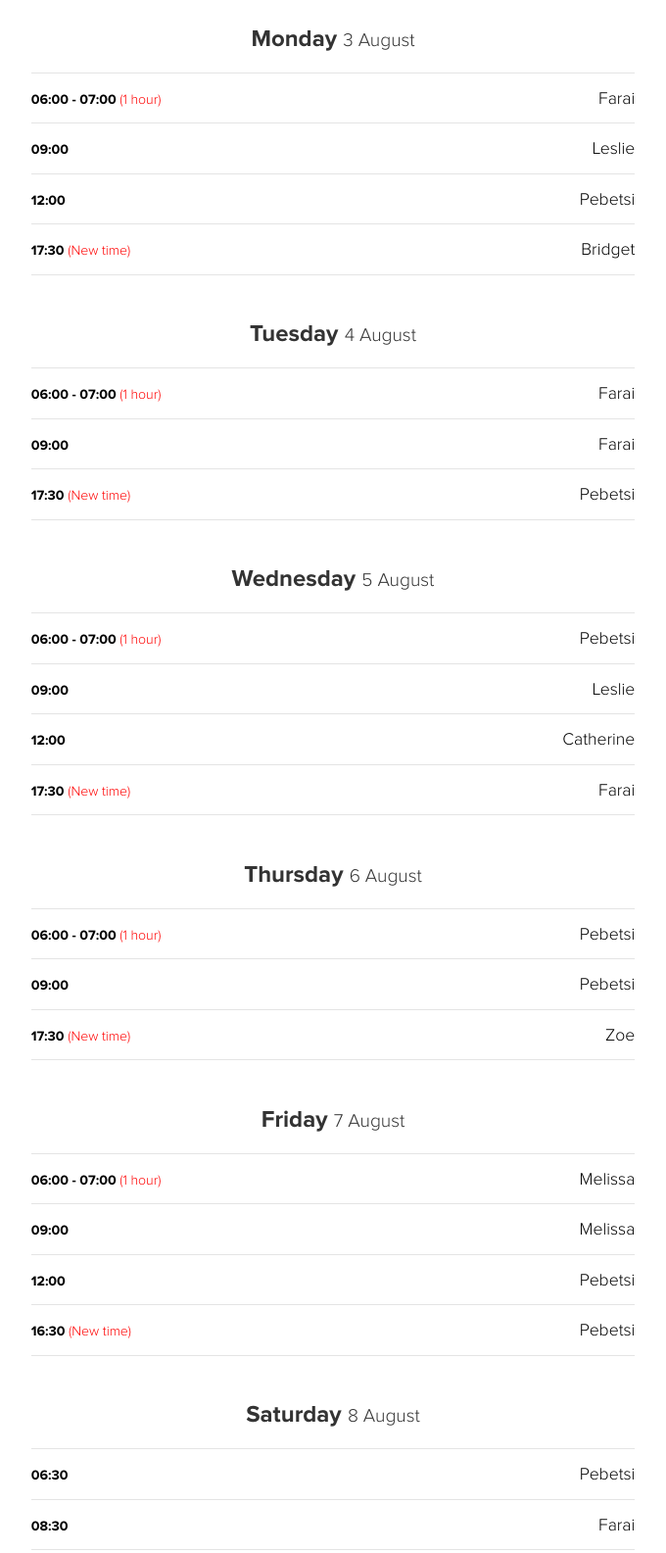
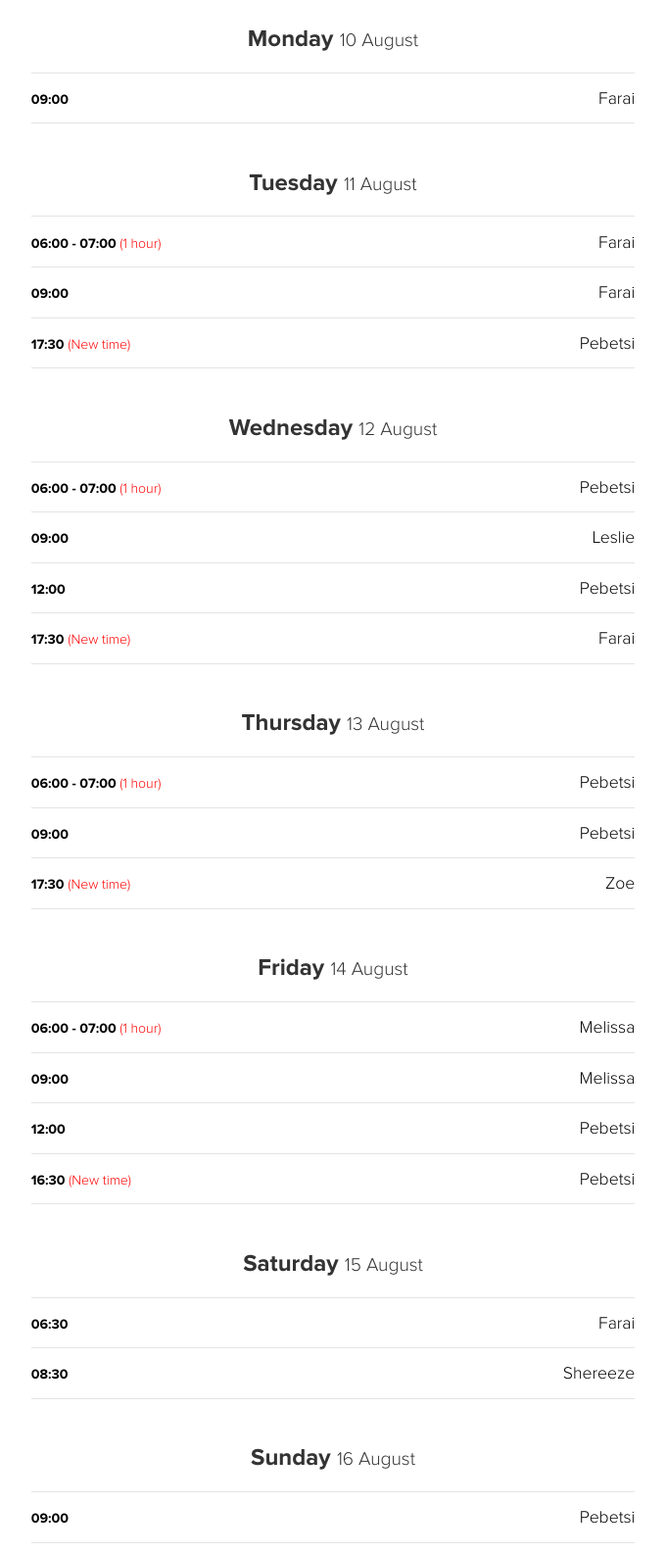
Before and after one commit to heyfarai/bikram, a website: page views/classes.html in a window 1280 px wide. Shown: the part 336-1921 px from the top of the page at 98% size, without its empty margins (300-980 px from the left). Drawn offline with nearby package versions, Linux system fonts and the light colour scheme; files that its build step writes are made by us from their sources.

Commit message:
August week 2

```diff
--- a/views/classes.html
+++ b/views/classes.html
@@ -19,26 +19,14 @@
                         <div class="row">
                             <div class="col-sm-8 col-sm-offset-2">
                                 <ul class="class-list list-unstyled">
-                                    <li class="class-date"><h3><strong>Monday</strong> <span>3 August</span></h3></li>
-                                    <li>
-                                        <span class="class-time">06:00 - <strong>07:00</strong> <span>(1 hour)</span></span>
-                                        <span class="class-teacher pull-right">Farai</span>
-                                    </li>
+                                    <li class="class-date"><h3><strong>Monday</strong> <span>10 August</span></h3></li>
                                     <li>
                                         <span class="class-time">09:00</span>
-                                        <span class="class-teacher pull-right">Leslie</span>
-                                    </li>
-                                    <li>
-                                        <span class="class-time">12:00</span>
-                                        <span class="class-teacher pull-right">Pebetsi</span>
-                                    </li>
-                                    <li>
-                                        <span class="class-time">17:30 <span>(New time)</span></span>
-                                        <span class="class-teacher pull-right">Bridget</span>
+                                        <span class="class-teacher pull-right">Farai</span>
                                     </li>
                                 </ul>
                                 <ul class="class-list list-unstyled">
-                                    <li class="class-date"><h3><strong>Tuesday</strong> <span>4 August</span></h3></li>
+                                    <li class="class-date"><h3><strong>Tuesday</strong> <span>11 August</span></h3></li>
                                     <li>
                                         <span class="class-time">06:00 - <strong>07:00</strong> <span>(1 hour)</span></span>
                                         <span class="class-teacher pull-right">Farai</span>
@@ -53,7 +41,7 @@
                                     </li>
                                 </ul>
                                 <ul class="class-list list-unstyled">
-                                    <li class="class-date"><h3><strong>Wednesday</strong> <span>5 August</span></h3></li>
+                                    <li class="class-date"><h3><strong>Wednesday</strong> <span>12 August</span></h3></li>
                                     <li>
                                         <span class="class-time">06:00 - <strong>07:00</strong> <span>(1 hour)</span></span>
                                         <span class="class-teacher pull-right">Pebetsi</span>
@@ -64,7 +52,7 @@
                                     </li>
                                     <li>
                                         <span class="class-time">12:00</span>
-                                        <span class="class-teacher pull-right">Catherine</span>
+                                        <span class="class-teacher pull-right">Pebetsi</span>
                                     </li>
                                     <li>
                                         <span class="class-time">17:30 <span>(New time)</span></span>
@@ -72,7 +60,7 @@
                                     </li>
                                 </ul>
                                 <ul class="class-list list-unstyled">
-                                    <li class="class-date"><h3><strong>Thursday</strong> <span>6 August</span></h3></li>
+                                    <li class="class-date"><h3><strong>Thursday</strong> <span>13 August</span></h3></li>
                                     <li>
                                         <span class="class-time">06:00 - <strong>07:00</strong> <span>(1 hour)</span></span>
                                         <span class="class-teacher pull-right">Pebetsi</span>
@@ -87,7 +75,7 @@
                                     </li>
                                 </ul>
                                 <ul class="class-list list-unstyled">
-                                    <li class="class-date"><h3><strong>Friday</strong> <span>7 August</span></h3></li>
+                                    <li class="class-date"><h3><strong>Friday</strong> <span>14 August</span></h3></li>
                                     <li>
                                         <span class="class-time">06:00 - <strong>07:00</strong> <span>(1 hour)</span></span>
                                         <span class="class-teacher pull-right">Melissa</span>
@@ -106,21 +94,21 @@
                                     </li>
                                 </ul>
                                 <ul class="class-list list-unstyled">
-                                    <li class="class-date"><h3><strong>Saturday</strong> <span>8 August</span></h3></li>
+                                    <li class="class-date"><h3><strong>Saturday</strong> <span>15 August</span></h3></li>
                                     <li>
                                         <span class="class-time">06:30</span>
-                                        <span class="class-teacher pull-right">Pebetsi</span>
+                                        <span class="class-teacher pull-right">Farai</span>
                                     </li>
                                     <li>
                                         <span class="class-time">08:30</span>
-                                        <span class="class-teacher pull-right">Farai</span>
+                                        <span class="class-teacher pull-right">Shereeze</span>
                                     </li>
                                 </ul>
                                 <ul class="class-list list-unstyled">
-                                    <li class="class-date"><h3><strong>Sunday</strong> <span>9 August</span></h3></li>
+                                    <li class="class-date"><h3><strong>Sunday</strong> <span>16 August</span></h3></li>
                                     <li>
                                         <span class="class-time">09:00</span>
-                                        <span class="class-teacher pull-right">Zoe</span>
+                                        <span class="class-teacher pull-right">Pebetsi</span>
                                     </li>
                                     <li>
                                         <span class="class-time">17:00</span>
```
